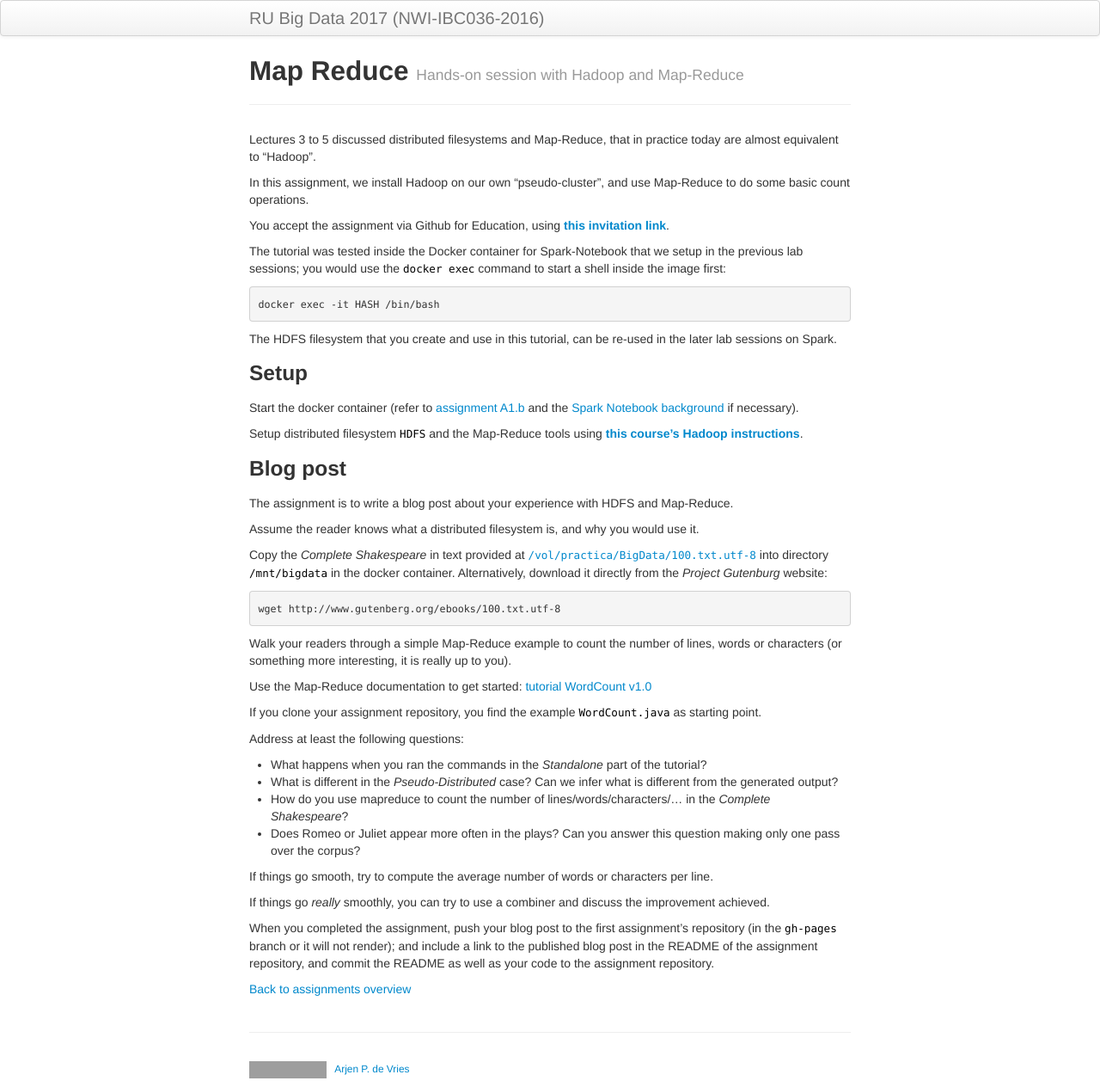
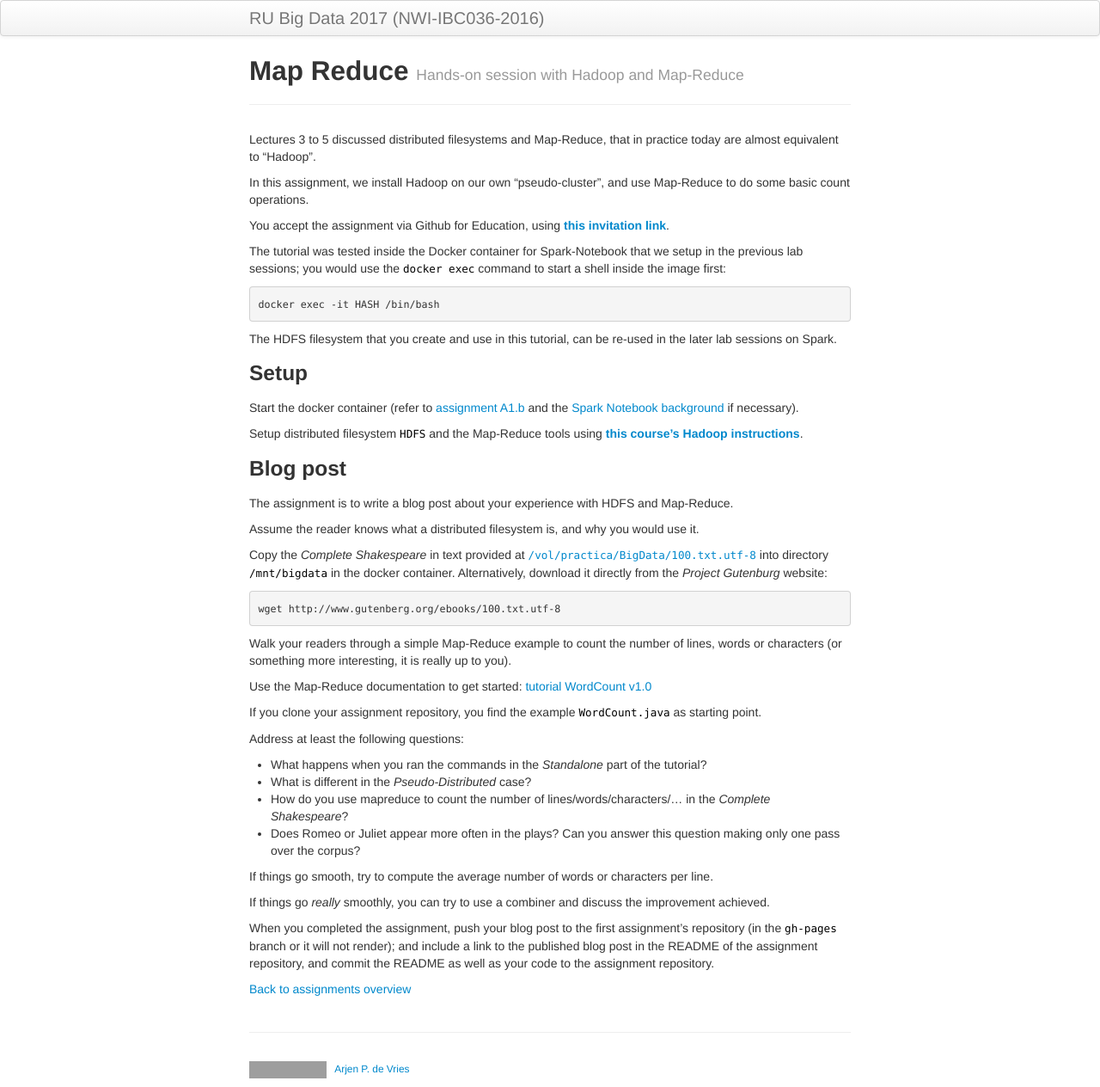
Before and after one commit to Thelukepet/course, a Jekyll site: the page built from assignments/A2-mapreduce.md, in a window 1280 px wide. Shown: the whole page at 86% size. Built offline with Jekyll 4.4.1, drawn with Linux system fonts in a browser that asks for light colours; grey boxes are pictures that could not be loaded.

Commit message:
removed unclear question

```diff
--- a/assignments/A2-mapreduce.md
+++ b/assignments/A2-mapreduce.md
@@ -55,7 +55,6 @@ If you clone your assignment repository, you find the example `WordCount.java` a
 Address at least the following questions:
 + What happens when you ran the commands in the _Standalone_ part of the tutorial?
 + What is different in the _Pseudo-Distributed_ case?
-  Can we infer what is different from the generated output?
 + How do you use mapreduce to count the number of lines/words/characters/... in the *Complete Shakespeare*?
 + Does Romeo or Juliet appear more often in the plays?
   Can you answer this question making only one pass over the corpus?
```
